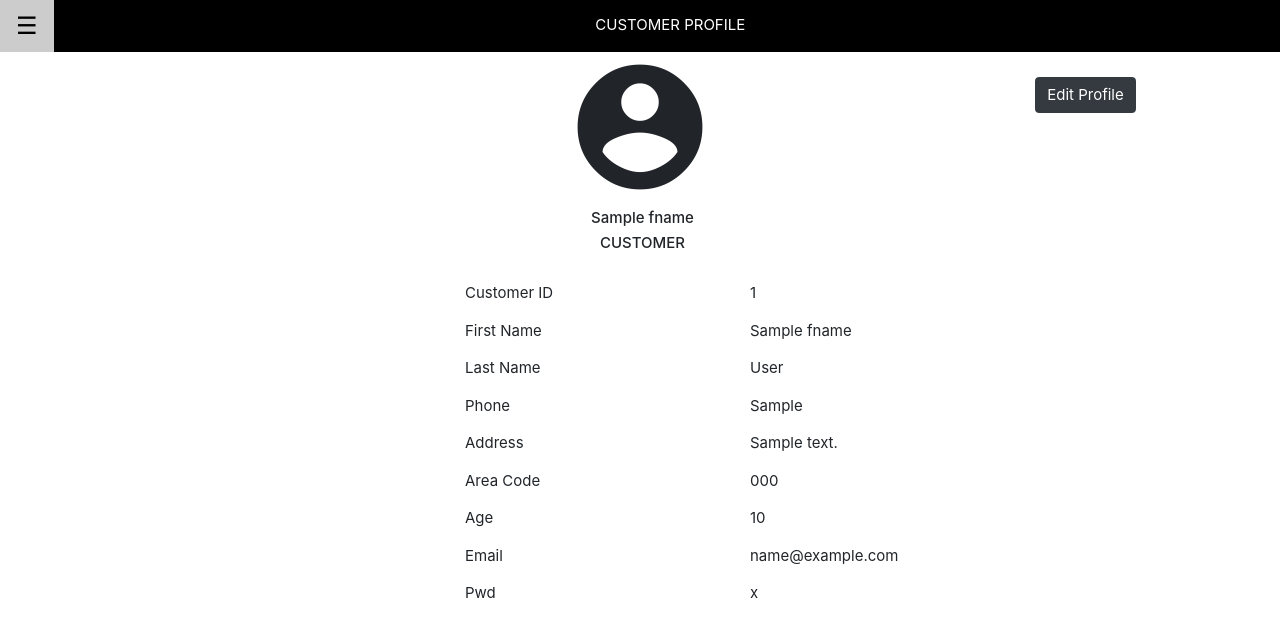
After one commit to V4run14/Restaurant, a Flask app: template templates/cust_profile.html in a window 1280 px wide. The commit adds this page. Shown: the top 637 px of the page. Run offline with Flask 2, Linux system fonts and the light colour scheme; the template is opened without the code that fills it: most values are stand-ins (such as "Sample title", 1, 10 or a date in 2020); some libraries are stand-ins or nearby versions.

Commit message:
Customer Profile

```diff
--- a/application.py
+++ b/application.py
@@ -13,8 +13,8 @@ admin_pwd="team_KV"
 
 @app.route("/")
 def index():
-    ad= [1,2]
-    return render_template("index.html", ad=ad)
+
+    return render_template("index.html")
 
 @app.route("/login", methods=["POST"])
 def login():
@@ -246,8 +246,8 @@ def cust_prof(cust_id):
     if request.form.get("age"):
         fname = request.form.get("fname"); lname = request.form.get("lname"); cust_ph = request.form.get("cust_ph")
         address = request.form.get("address"); area_code = request.form.get("area_code"); pwd = request.form.get("pwd"); age = request.form.get("age")
-        db.execute("UPDATE customer SET fname= :fname, lname= :lname, cust_ph= :cust_ph, address= :address, area_code= :area_code pwd= :pwd, age= :age WHERE cust_id= :cust_id",
-            {"fname": fname, "lname": lname "cust_ph": cust_ph, "address": address, "area_code": area_code "pwd": pwd, "age": age, "dboy_id": dboy_id})
+        db.execute("UPDATE customer SET fname= :fname, lname= :lname, cust_ph= :cust_ph, address= :address, area_code= :area_code, pwd= :pwd, age= :age WHERE cust_id= :cust_id" ,
+            {"fname": fname, "lname": lname, "cust_ph": cust_ph, "address": address, "area_code": area_code, "pwd": pwd, "age": age, "cust_id": cust_id})
         db.commit()
     profile = db.execute("SELECT * FROM customer WHERE cust_id= :cust_id",
         {"cust_id":cust_id}).fetchone()
@@ -280,4 +280,4 @@ def cust_order(cust_id):
     #ID = db.execute("SELECT cust_id FROM orders WHERE cust_id= :cust_id",
         #{"cust_id":cust_id}).fetchone()
     items = db.execute("SELECT order_id, B.item_id, item_name, quantity FROM menu A JOIN order_items B ON(A.item_id=B.item_id)").fetchall()
-    return render_template("dboy_order.html", orders=orders, items=items, ID=ID)
+    return render_template("cust_order.html", orders=orders, items=items, ID=ID)
--- /dev/null
+++ b/templates/cust_profile.html
@@ -0,0 +1,164 @@
+<!DOCTYPE html>
+  <html>
+
+  <head>
+
+    <link rel="stylesheet" href="https://www.w3schools.com/w3css/4/w3.css">
+    <link rel="stylesheet" href="https://maxcdn.bootstrapcdn.com/bootstrap/4.0.0-beta.3/css/bootstrap.min.css" integrity="sha384-Zug+QiDoJOrZ5t4lssLdxGhVrurbmBWopoEl+M6BdEfwnCJZtKxi1KgxUyJq13dy" crossorigin="anonymous">
+
+    <link href="https://fonts.googleapis.com/icon?family=Material+Icons"rel="stylesheet">
+    <link href="//maxcdn.bootstrapcdn.com/bootstrap/4.1.1/css/bootstrap.min.css" rel="stylesheet" id="bootstrap-css">
+    <script src="//maxcdn.bootstrapcdn.com/bootstrap/4.1.1/js/bootstrap.min.js"></script>
+    <script src="//cdnjs.cloudflare.com/ajax/libs/jquery/3.2.1/jquery.min.js"></script>
+    <title></title>
+
+
+  </head>
+
+  <body>
+
+    <div class="w3-sidebar w3-bar-block w3-card w3-animate-left" style="display:none" id="mySidebar">
+      <button class="w3-bar-item w3-button w3-large"
+      onclick="w3_close()">Close &times;</button>
+      <a href="{{url_for('cust_prof', cust_id=profile.cust_id)}}" class="w3-bar-item w3-button" onclick="w3_close()">MY PROFILE</a>
+      <a href="{{url_for('cust_place_order', cust_id=profile.cust_id)}}" class="w3-bar-item w3-button" onclick="w3_close()">PLACE ORDER</a>
+      <a href="{{url_for('cust_order', cust_id=profile.cust_id)}}" class="w3-bar-item w3-button" onclick="w3_close()">ORDER HISTORY</a>
+    </div>
+
+    <div id="main">
+
+      <div class="w3-black">
+        <button id="openNav" class="w3-button w3-black w3-xlarge" onclick="w3_open()">&#9776;</button>
+        <span id="text" style="margin-left: 42%;">CUSTOMER PROFILE</span>
+      </div>
+
+      <div class="container emp-profile">
+        <div class="row">
+            <div class="col-md-4">
+                </div>
+                <br>
+                <br>
+                <div class="col-md-6">
+                    <div class="profile-img ml-5">
+                        <span class="material-icons text-center" style="font-size: 150px; width: 260px;">account_circle</span>
+                    </div>
+                    <div class="text-center" style="width: 10vw;">
+                        <div class="ml-3" style="width: 325px;">
+                            <h6>
+                                {{profile.fname}}
+                            </h6>
+                            <h6>
+                                CUSTOMER
+                            </h6>
+                        </div>
+                    </div>
+                </div>
+                <br>
+                <div class="col-md-2">
+                    <form action="{{url_for('cust_prof_edit' , cust_id=profile.cust_id)}}" method="POST"><input style="margin-top:25px;" type="submit" class="btn btn-dark" name="btnAddMore" value="Edit Profile"/></form>
+                </div>
+                <br>
+            </div>
+            <br>
+            <div class="row">
+                <div class="col-md-4"> </div>
+                <div class="col-md-6">
+                    <div>
+                        <div>
+                            <div class="row">
+                                <div class="col-md-6">
+                                    <label>Customer ID</label>
+                                </div>
+                                <div class="col-md-6">
+                                    <p>{{profile.cust_id}}</p>
+                                </div>
+                            </div>
+                            <div class="row">
+                                <div class="col-md-6">
+                                    <label>First Name</label>
+                                </div>
+                                <div class="col-md-6">
+                                    <p>{{profile.fname}}</p>
+                                </div>
+                            </div>
+                            <div class="row">
+                                <div class="col-md-6">
+                                    <label>Last Name</label>
+                                </div>
+                                <div class="col-md-6">
+                                    <p>{{profile.lname}}</p>
+                                </div>
+                            </div>
+                            <div class="row">
+                                <div class="col-md-6">
+                                    <label>Phone</label>
+                                </div>
+                                <div class="col-md-6">
+                                    <p>{{profile.cust_ph}}</p>
+                                </div>
+                            </div>
+                            <div class="row">
+                                <div class="col-md-6">
+                                    <label>Address</label>
+                                </div>
+                                <div class="col-md-6">
+                                    <p>{{profile.address}}</p>
+                                </div>
+                            </div>
+                            <div class="row">
+                                <div class="col-md-6">
+                                    <label>Area Code</label>
+                                </div>
+                                <div class="col-md-6">
+                                    <p>{{profile.area_code}}</p>
+                                </div>
+                            </div>
+                            <div class="row">
+                                <div class="col-md-6">
+                                    <label>Age</label>
+                                </div>
+                                <div class="col-md-6">
+                                    <p>{{profile.age}}</p>
+                                </div>
+                            </div>
+                            <div class="row">
+                                <div class="col-md-6">
+                                    <label>Email</label>
+                                </div>
+                                <div class="col-md-6">
+                                    <p>{{profile.email}}</p>
+                                </div>
+                            </div>
+                            <div class="row">
+                                <div class="col-md-6">
+                                    <label>Pwd</label>
+                                </div>
+                                <div class="col-md-6">
+                                    <p>{{profile.pwd}}</p>
+                                </div>
+                            </div>
+                        </div>
+                    </div>
+                </div>
+            </div>
+        </div>
+
+
+    </div>
+
+
+    <script>
+    function w3_open() {
+      document.getElementById("main").style.marginLeft = "25%";
+      document.getElementById("mySidebar").style.width = "25%";
+      document.getElementById("mySidebar").style.display = "block";
+      document.getElementById("openNav").style.display = 'inline-block';
+      document.getElementById("text").style.marginLeft="40%";
+    }
+    function w3_close() {
+      document.getElementById("main").style.marginLeft = "0%";
+      document.getElementById("mySidebar").style.display = "none";
+      document.getElementById("openNav").style.display = "inline-block";
+    }
+    </script>
+  </body>
--- a/templates/index.html
+++ b/templates/index.html
@@ -17,10 +17,10 @@
             <h1 class="h3 mb-3 font-weight-normal">SIGN IN</h1>
 
             <label for="inputEmail" class="sr-only">Email address</label>
-            <input type="email" id="email" class="form-control" name='1' placeholder="Email address" required autofocus>
+            <input type="email" id="email" class="form-control" name="email" placeholder="Email address" required autofocus>
 
             <label for="inputPassword" class="sr-only">Password</label>
-            <input type="password" id="pwd" class="form-control" name='2' placeholder="Password" required>
+            <input type="password" id="pwd" class="form-control" name="pwd" placeholder="Password" required>
 
             <div class="checkbox mb-3">
               <label>
```
Also changed, not shown: templates/cust_order.html (added, +51 -0 lines), templates/cust_place_order.html (added, +51 -0 lines), templates/cust_profile_edit.html (renamed from templates/dboy_profile_edit.html, +16 -11 lines).
